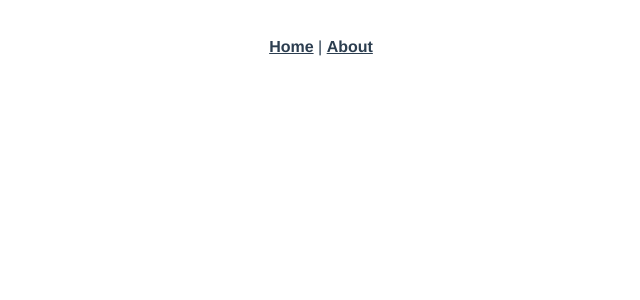
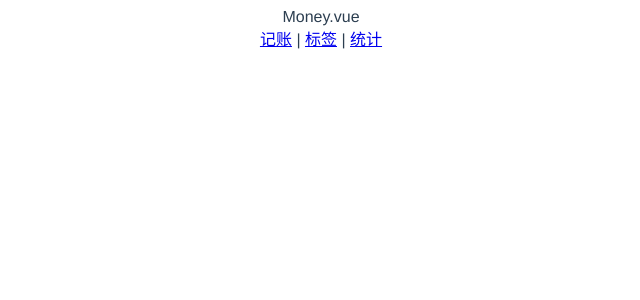
Before and after one commit to jgorijinal/morney-test, a Vue app: page /#/money in a window 1280 px wide. Shown: the top 300 px of the page, without its empty margins (319-959 px from the left). Built offline with nearby package versions, Linux system fonts and the light colour scheme.

Commit message:
引入全局组件</Nav>

```diff
--- a/src/App.vue
+++ b/src/App.vue
@@ -1,14 +1,19 @@
 <template>
   <div id="app">
-    <div id="nav">
-      <router-link to="/">Home</router-link> |
-      <router-link to="/about">About</router-link>
-    </div>
-    <router-view/>
+    <router-view />
   </div>
 </template>
 
+<script>
+import Nav from "@/components/Nav";
+export  default {
+  components: {Nav}
+}
+</script>
 <style lang="scss">
+body {
+
+}
 #app {
   font-family: Avenir, Helvetica, Arial, sans-serif;
   -webkit-font-smoothing: antialiased;
--- /dev/null
+++ b/src/components/Nav.vue
@@ -0,0 +1,19 @@
+<template>
+  <div>
+    <router-link to="/money">记账</router-link>
+    |
+    <router-link to="/labels">标签</router-link>
+    |
+    <router-link to="/statistics">统计</router-link>
+  </div>
+</template>
+
+<script>
+export default {
+  name: "Nav"
+}
+</script>
+
+<style scoped>
+
+</style>
--- a/src/main.ts
+++ b/src/main.ts
@@ -1,10 +1,12 @@
 import Vue from 'vue'
 import App from './App.vue'
 import './registerServiceWorker'
-import router from './router'
+import router from './router/index'
 import store from './store'
+import Nav from '@/components/Nav.vue';
 
 Vue.config.productionTip = false
+Vue.component('Nav',Nav)
 
 new Vue({
   router,
--- a/src/router/index.ts
+++ b/src/router/index.ts
@@ -1,27 +1,48 @@
-import Vue from 'vue'
-import VueRouter, { RouteConfig } from 'vue-router'
-import Home from '../views/Home.vue'
+import Vue from 'vue';
+import VueRouter, {RouteConfig} from 'vue-router';
+import Money from '@/views/Money.vue'
+import Labels from '@/views/Labels.vue'
+import Statistics from '@/views/Statistics.vue'
+Vue.use(VueRouter);
 
-Vue.use(VueRouter)
+
 
 const routes: Array<RouteConfig> = [
-  {
-    path: '/',
-    name: 'Home',
-    component: Home
-  },
-  {
-    path: '/about',
-    name: 'About',
-    // route level code-splitting
-    // this generates a separate chunk (about.[hash].js) for this route
-    // which is lazy-loaded when the route is visited.
-    component: () => import(/* webpackChunkName: "about" */ '../views/About.vue')
-  }
-]
+    {
+        path:'/',
+        redirect:'/money'
+    },
+    {
+        path:'/money',
+        component:Money
+    },
+    {
+        path:'/labels',
+        component:Labels
+
+    },
+    {
+        path:'/statistics',
+        component:Statistics
+    }
+
+    // {
+    //     path: '/',
+    //     name: 'Home',
+    //     component: Home
+    // },
+    // {
+    //     path: '/about',
+    //     name: 'About',
+    //     // route level code-splitting
+    //     // this generates a separate chunk (about.[hash].js) for this route
+    //     // which is lazy-loaded when the route is visited.
+    //     component: () => import(/* webpackChunkName: "about" */ '../views/About.vue')
+    // }
+];
 
 const router = new VueRouter({
-  routes
-})
+    routes
+});
 
-export default router
+export default router;
--- /dev/null
+++ b/src/views/Labels.vue
@@ -0,0 +1,16 @@
+<template>
+  <div>
+    Labels.vue
+    <Nav/>
+  </div>
+</template>
+
+<script>
+export default {
+  name: "Labels"
+}
+</script>
+
+<style scoped>
+
+</style>
--- /dev/null
+++ b/src/views/Money.vue
@@ -0,0 +1,16 @@
+<template>
+  <div>
+    Money.vue
+    <Nav/>
+  </div>
+</template>
+
+<script>
+export default {
+  name: "Money"
+}
+</script>
+
+<style scoped>
+
+</style>
--- /dev/null
+++ b/src/views/Statistics.vue
@@ -0,0 +1,16 @@
+<template>
+  <div>
+    statistics.vue
+    <Nav/>
+  </div>
+</template>
+
+<script>
+export default {
+  name: "Statistics"
+}
+</script>
+
+<style scoped>
+
+</style>
```
Also changed, not shown: package.json (+27 -36 lines), 1 other file (tests, documents, lock files or other folders).
